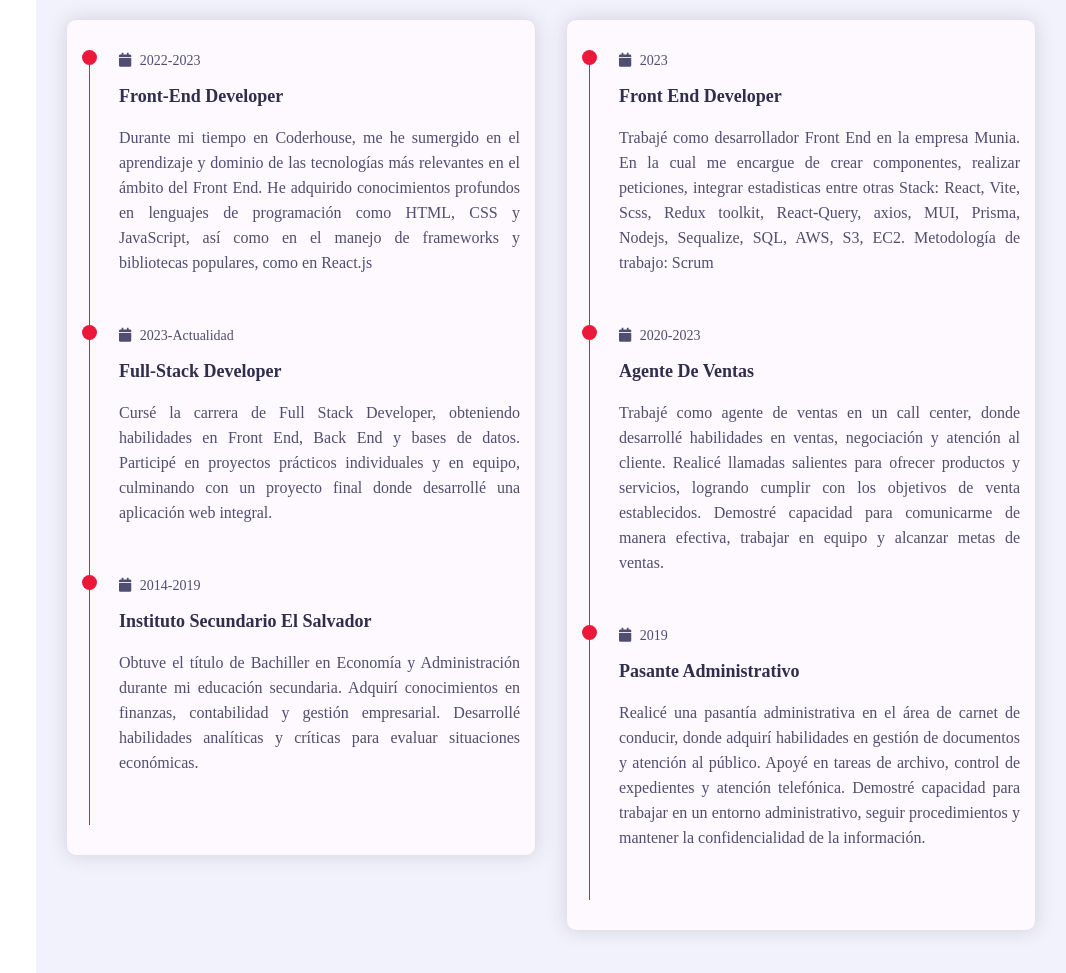
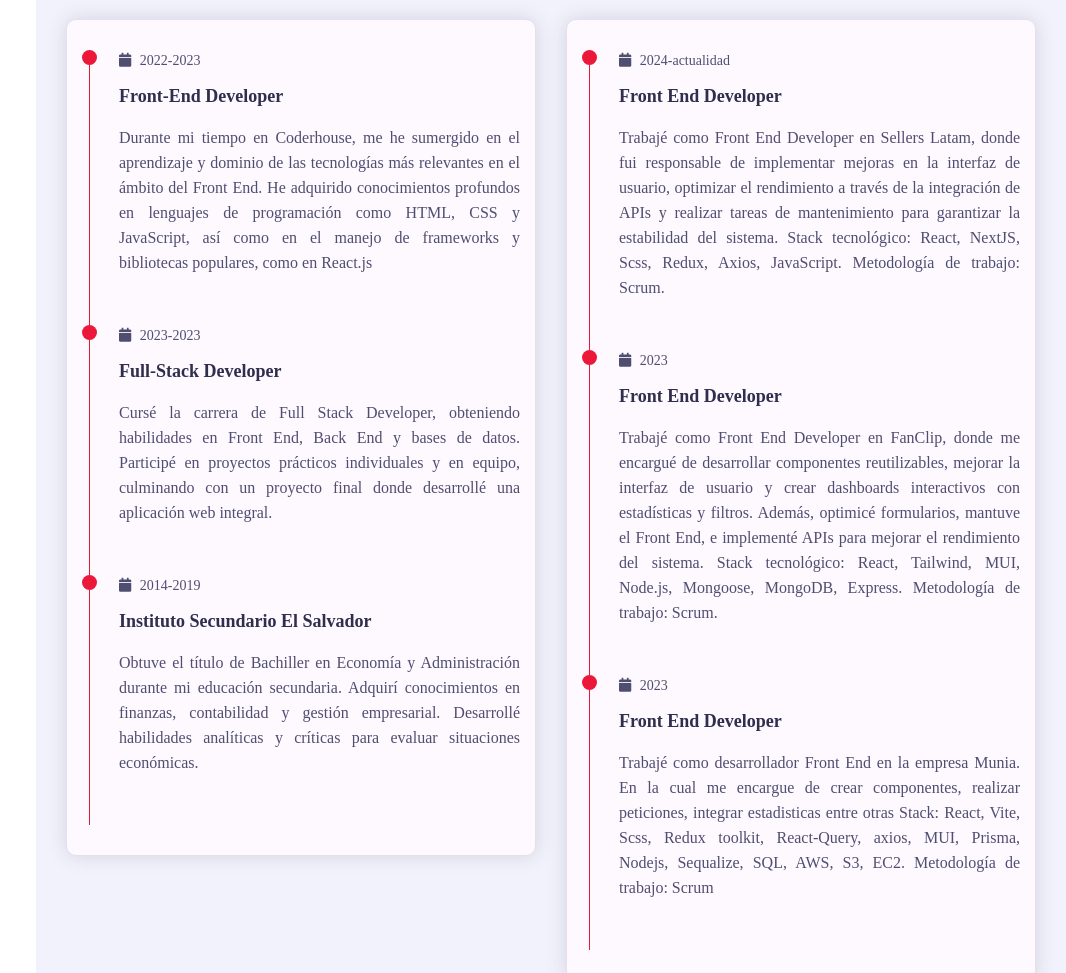
Before and after one commit to FrancoDodera/portfolio, a plain HTML site: page index.html in a window 1280 px wide. Shown: the part 1760-2733 px from the top of the page, without its empty margins (214-1280 px from the left). Drawn offline with Linux system fonts and the light colour scheme; a web font is replaced by a local one.

Commit message:
Actualizado

```diff
--- a/css/style.css
+++ b/css/style.css
@@ -6,6 +6,9 @@
   --bg-black-50: #e8dfec;
   --text-black-900: #302e4d;
   --text-black-700: #504e70;
+}
+html {
+  scroll-behavior: smooth;
 }
 
 body.dark {
--- a/index.html
+++ b/index.html
@@ -108,7 +108,7 @@
                       <p>Cumpleaños: <span>17 agosto 2001</span></p>
                     </div>
                     <div class="info-item padd-15">
-                      <p>Edad: <span>22</span></p>
+                      <p>Edad: <span>23</span></p>
                     </div>
                     <div class="info-item padd-15">
                       <p>Website: <span>https://francododera-portfolio.netlify.app</span></p>
@@ -190,7 +190,7 @@
                         <div class="timeline-item">
                           <div class="circle-dot"></div>
                           <h3 class="timeline-date">
-                            <i class="fa fa-calendar"></i> 2023-Actualidad
+                            <i class="fa fa-calendar"></i> 2023-2023
                           </h3>
                           <h4 class="timeline-title">Full-Stack Developer</h4>
                           <p class="timeline-text">
@@ -226,6 +226,31 @@
                         <div class="timeline-item">
                           <div class="circle-dot"></div>
                           <h3 class="timeline-date">
+                            <i class="fa fa-calendar"></i> 2024-actualidad
+                          </h3>
+                          <h4 class="timeline-title">Front End Developer</h4>
+                          <p class="timeline-text">
+                            Trabajé como Front End Developer en Sellers Latam, donde fui responsable de implementar mejoras en la interfaz
+                            de usuario, optimizar el rendimiento a través de la integración de APIs y realizar tareas de mantenimiento para
+                            garantizar la estabilidad del sistema.
+                            Stack tecnológico: React, NextJS, Scss, Redux, Axios, JavaScript. Metodología de trabajo: Scrum.
+                          </p>
+                        </div>
+                        <div class="timeline-item">
+                          <div class="circle-dot"></div>
+                          <h3 class="timeline-date">
+                            <i class="fa fa-calendar"></i> 2023
+                          </h3>
+                          <h4 class="timeline-title">Front End Developer</h4>
+                          <p class="timeline-text">
+                            Trabajé como Front End Developer en FanClip, donde me encargué de desarrollar componentes reutilizables, mejorar la interfaz de usuario y crear dashboards interactivos con estadísticas y filtros. Además, optimicé formularios, mantuve el Front End, e implementé APIs para mejorar el rendimiento del sistema.
+                            Stack tecnológico: React, Tailwind, MUI, Node.js, Mongoose, MongoDB, Express.
+                            Metodología de trabajo: Scrum.
+                          </p>
+                        </div>
+                        <div class="timeline-item">
+                          <div class="circle-dot"></div>
+                          <h3 class="timeline-date">
                             <i class="fa fa-calendar"></i> 2023
                           </h3>
                           <h4 class="timeline-title">Front End Developer</h4>
@@ -234,35 +259,6 @@
                             crear componentes, realizar peticiones, integrar estadisticas entre otras
                             Stack: React, Vite, Scss, Redux toolkit, React-Query, axios, MUI, Prisma, Nodejs, Sequalize, SQL, AWS, S3, EC2.
                             Metodología de trabajo: Scrum
-
-                          </p>
-                        </div>
-                        <div class="timeline-item">
-                          <div class="circle-dot"></div>
-                          <h3 class="timeline-date">
-                            <i class="fa fa-calendar"></i> 2020-2023
-                          </h3>
-                          <h4 class="timeline-title">Agente de Ventas</h4>
-                          <p class="timeline-text">
-                            Trabajé como agente de ventas en un call center, donde desarrollé habilidades
-                            en ventas, negociación y atención al cliente. Realicé llamadas salientes
-                            para ofrecer productos y servicios, logrando cumplir con los objetivos de
-                            venta establecidos. Demostré capacidad para comunicarme de manera efectiva,
-                            trabajar en equipo y alcanzar metas de ventas.
-                          </p>
-                        </div>
-                        <div class="timeline-item">
-                          <div class="circle-dot"></div>
-                          <h3 class="timeline-date">
-                            <i class="fa fa-calendar"></i> 2019
-                          </h3>
-                          <h4 class="timeline-title">Pasante Administrativo</h4>
-                          <p class="timeline-text">
-                            Realicé una pasantía administrativa en el área de carnet de conducir,
-                            donde adquirí habilidades en gestión de documentos y atención al público.
-                             Apoyé en tareas de archivo, control de expedientes y atención telefónica.
-                             Demostré capacidad para trabajar en un entorno administrativo, seguir
-                             procedimientos y mantener la confidencialidad de la información.
                           </p>
                         </div>
                       </div>
@@ -445,7 +441,7 @@
             <div class="portfolio-item padd-15">
               <div class="portfolio-item-inner shadow-dark">
                 <div class="portfolio-img">
-                  <img src="images/proyecto.jpg" alt="" />
+                  <img src="images/icons/cintya.jpg" alt="" />
                 </div>
               </div>
             </div>
@@ -454,7 +450,7 @@
             <div class="portfolio-item padd-15">
               <div class="portfolio-item-inner shadow-dark">
                 <div class="portfolio-img">
-                  <img src="images/proyecto.jpg" alt="" />
+                  <img src="images/icons/club1.jpg" alt="" />
                 </div>
               </div>
             </div>
```
Also changed, not shown: images/icons/cintya.jpg (added), images/icons/club1.jpg (added), 2 other files.
